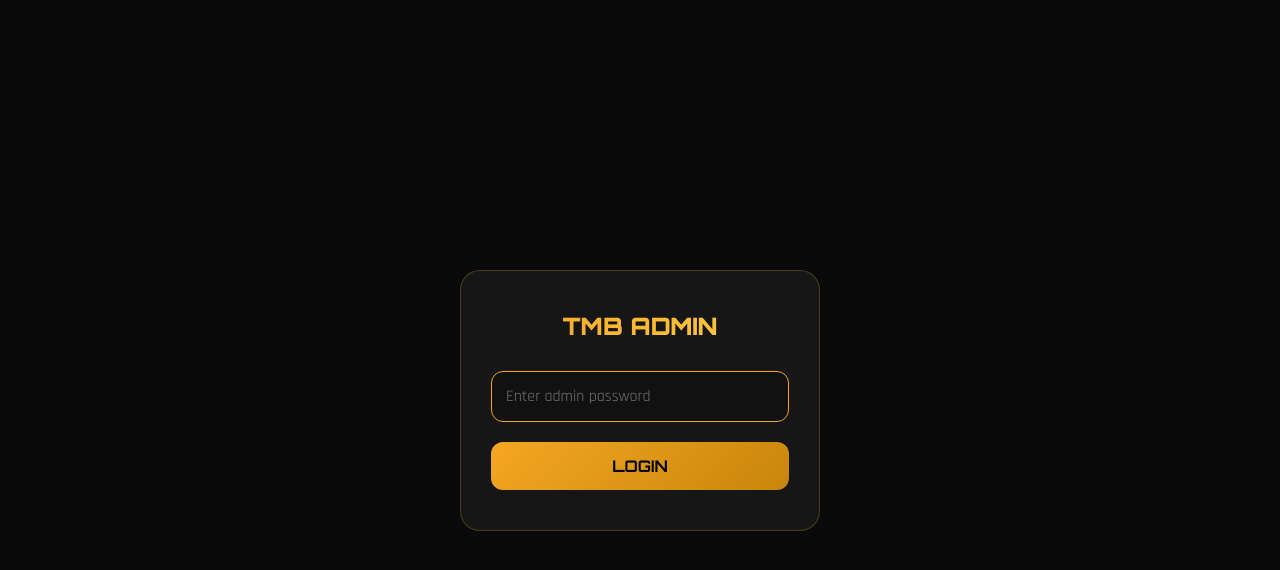
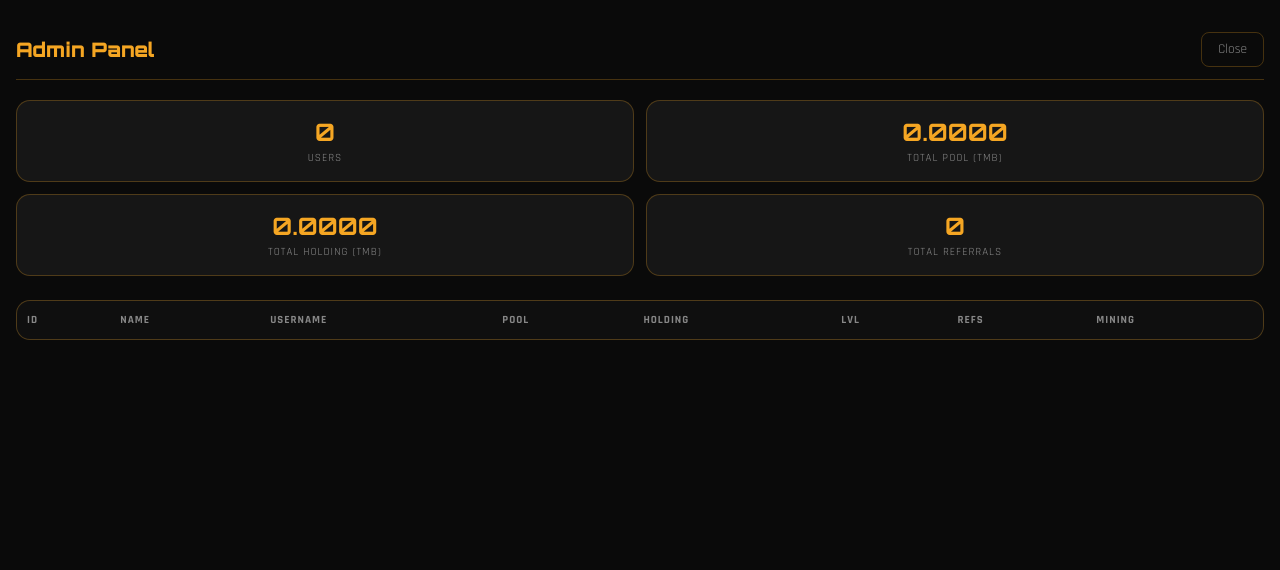
Before and after one commit to adel66638/tmb-bot, a website: page public/admin.html in a window 1280 px wide. Drawn offline with Linux system fonts and the light colour scheme; no server answers.

Commit message:
Remove admin login; admin.html open directly; /admin command no password; fix web app URL

```diff
--- a/public/admin.html
+++ b/public/admin.html
@@ -9,7 +9,7 @@
  <!-- Firebase -->
  <script type="module">
  import { initializeApp } from "https://www.gstatic.com/firebasejs/10.12.0/firebase-app.js";
- import { getFirestore, collection, getDocs, doc, getDoc, serverTimestamp } from "https://www.gstatic.com/firebasejs/10.12.0/firebase-firestore.js";
+ import { getFirestore, collection, getDocs } from "https://www.gstatic.com/firebasejs/10.12.0/firebase-firestore.js";
 
  // ─── FIREBASE CONFIG ───
  const firebaseConfig = {
@@ -25,46 +25,19 @@
  const app = initializeApp(firebaseConfig);
  const db = getFirestore(app);
 
- // ─── ADMIN CONFIG ───
- const ADMIN_SECRET = "CHANGE_THIS_PASSWORD"; // ⬅️ غيّرها
-
  // ─── STATE ───
- let isAuthenticated = false;
  let users = [];
 
  // ─── DOM refs ───
  const $ = id => document.getElementById(id);
 
  // ─── UI ───
- function showLogin() {
- $("login-section").style.display = "flex";
- $("admin-section").style.display = "none";
- }
-
- function showAdmin() {
- $("login-section").style.display = "none";
- $("admin-section").style.display = "block";
- }
-
  function showToast(msg) {
  const t = $("toast");
  t.textContent = msg;
  t.classList.add("show");
  setTimeout(() => t.classList.remove("show"), 2500);
  }
-
- // ─── LOGIN ───
- $("login-form").onsubmit = async (e) => {
- e.preventDefault();
- const secret = $("admin-secret").value.trim();
- if (secret === ADMIN_SECRET) {
- isAuthenticated = true;
- showAdmin();
- loadData();
- } else {
- showToast("❌ Wrong password!");
- }
- };
 
  // ─── LOAD DATA ───
  async function loadData() {
@@ -114,7 +87,7 @@
 
  // ─── INIT ───
  window.onload = () => {
- showLogin();
+ loadData();
  };
  </script>
 
@@ -140,54 +113,8 @@
  font-family: 'Rajdhani', sans-serif;
  }
 
- /* ── LOGIN SCREEN ── */
- #login-section {
- position: fixed; inset: 0;
- display: flex; align-items: center; justify-content: center;
- background: var(--bg);
- }
- .login-box {
- background: var(--card);
- border: 1px solid var(--border);
- border-radius: 20px;
- padding: 40px 30px;
- width: 90%; max-width: 360px;
- text-align: center;
- }
- .login-title {
- font-family: 'Orbitron', sans-serif;
- font-size: 24px; font-weight: 900;
- background: linear-gradient(135deg, var(--gold), var(--gold2));
- -webkit-background-clip: text; -webkit-text-fill-color: transparent;
- margin-bottom: 30px;
- }
- .login-input {
- width: 100%;
- padding: 14px;
- border-radius: 12px;
- border: 1px solid var(--border);
- background: var(--bg2);
- color: var(--text);
- font-family: 'Rajdhani', sans-serif;
- font-size: 16px;
- margin-bottom: 20px;
- outline: none;
- }
- .login-input:focus { border-color: var(--gold); }
- .login-btn {
- width: 100%;
- padding: 14px;
- border: none; border-radius: 12px;
- background: linear-gradient(135deg, var(--gold), #c8860a);
- color: #000;
- font-family: 'Orbitron', sans-serif;
- font-weight: 700;
- font-size: 16px;
- cursor: pointer;
- }
-
  /* ── ADMIN PANEL ── */
- #admin-section { display: none; padding: 20px 16px 100px; }
+ #admin-section { padding: 20px 16px 100px; }
 
  .admin-header {
  display: flex; justify-content: space-between; align-items: center;
@@ -258,22 +185,11 @@
 </head>
 <body>
 
-<!-- LOGIN SCREEN -->
-<div id="login-section">
- <div class="login-box">
- <div class="login-title">TMB ADMIN</div>
- <form id="login-form">
- <input type="password" id="admin-secret" class="login-input" placeholder="Enter admin password" required autofocus/>
- <button type="submit" class="login-btn">LOGIN</button>
- </form>
- </div>
-</div>
-
 <!-- ADMIN PANEL -->
 <div id="admin-section">
  <div class="admin-header">
  <div class="admin-title">Admin Panel</div>
- <button class="logout-btn" onclick="location.reload()">Logout</button>
+ <button class="logout-btn" onclick="window.close()">Close</button>
  </div>
 
  <div class="stats-grid">
```
Also changed, not shown: bot/bot.js (+3 -6 lines).
